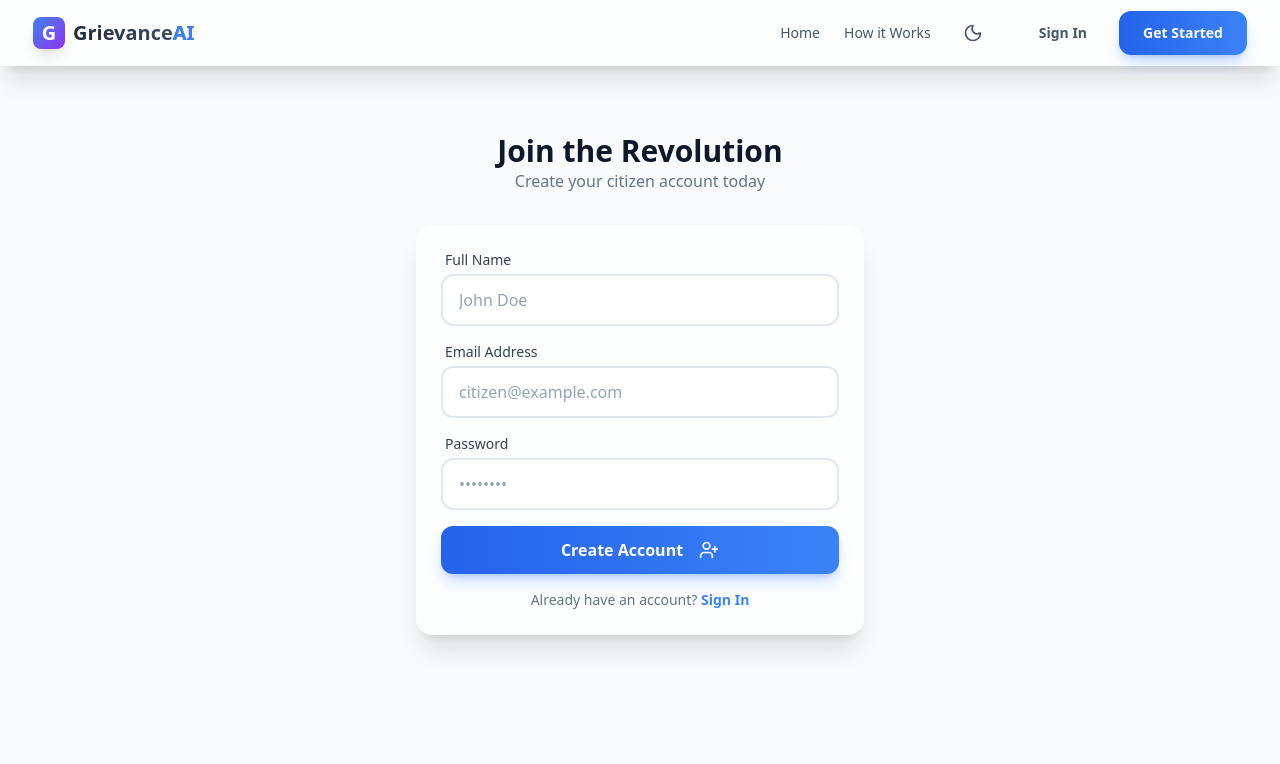
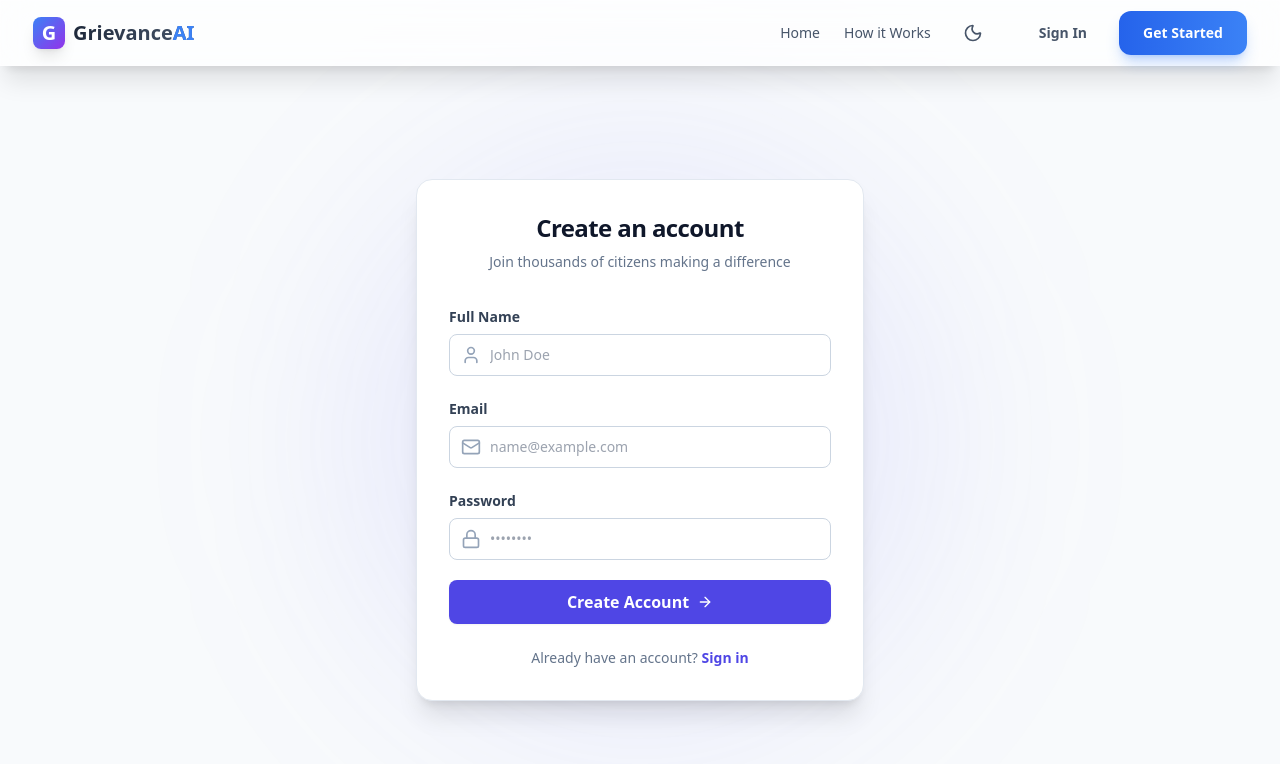
Before and after one commit to Aditya06pandey1368/AI-Grievance-System, a React (Vite) app in the folder client/: page /register in a window 1280 px wide. Shown: the top 764 px of the page. Built offline with nearby package versions, Linux system fonts and the light colour scheme.

Commit message:
Improved UI of Register.jsx

```diff
--- a/client/src/pages/common/Login.jsx
+++ b/client/src/pages/common/Login.jsx
@@ -32,7 +32,7 @@ const Login = () => {
   };
 
   return (
-    <div className="min-h-screen bg-slate-50 dark:bg-[#0B1120] font-sans text-slate-900 dark:text-white transition-colors duration-300">
+    <div className=" pt-20 min-h-screen bg-slate-50 dark:bg-[#0B1120] font-sans text-slate-900 dark:text-white transition-colors duration-300">
       <Navbar />
 
       <div className="flex items-center justify-center min-h-[calc(100vh-80px)] px-4 sm:px-6 relative">
--- a/client/src/pages/common/Register.jsx
+++ b/client/src/pages/common/Register.jsx
@@ -1,12 +1,9 @@
 import { useState } from "react";
 import { Link, useNavigate } from "react-router-dom";
 import { motion } from "framer-motion";
-import { UserPlus } from "lucide-react";
+import { User, Mail, Lock, ArrowRight, Loader2 } from "lucide-react";
 import { toast } from "react-hot-toast";
 import api from "../../services/api";
-import Input from "../../components/ui/Input";
-import Button from "../../components/ui/Button";
-import Card from "../../components/ui/Card";
 import Navbar from "../../components/layout/Navbar";
 
 const Register = () => {
@@ -30,49 +27,96 @@ const Register = () => {
   };
 
   return (
-    <div className="min-h-screen bg-slate-50 dark:bg-dark-bg transition-colors duration-300">
+    <div className="min-h-screen pt-20 bg-slate-50 dark:bg-[#0B1120] font-sans text-slate-900 dark:text-white transition-colors duration-300">
       <Navbar />
-      <div className="pt-24 pb-12 px-4 flex flex-col items-center justify-center min-h-[calc(100vh-80px)]">
+
+      <div className="flex  items-center justify-center min-h-[calc(100vh-80px)] px-4 sm:px-6 relative">
+
+        {/* Subtle Background Glow */}
+        <div className="absolute top-1/2 left-1/2 -translate-x-1/2 -translate-y-1/2 w-[600px] h-[600px] bg-indigo-500/10 dark:bg-indigo-500/5 rounded-full blur-[100px] pointer-events-none" />
+
         <motion.div
-          initial={{ opacity: 0, scale: 0.95 }}
-          animate={{ opacity: 1, scale: 1 }}
-          className="w-full max-w-md"
+          initial={{ opacity: 0, y: 10 }}
+          animate={{ opacity: 1, y: 0 }}
+          transition={{ duration: 0.4 }}
+          className="w-full max-w-md bg-white dark:bg-slate-900 rounded-2xl shadow-xl border border-slate-200 dark:border-slate-800 p-8 relative z-10"
         >
           <div className="text-center mb-8">
-            <h1 className="text-3xl font-bold text-slate-900 dark:text-white">Join the Revolution</h1>
-            <p className="text-slate-500">Create your citizen account today</p>
+            <h1 className="text-2xl font-bold tracking-tight mb-2">Create an account</h1>
+            <p className="text-slate-500 dark:text-slate-400 text-sm">
+              Join thousands of citizens making a difference
+            </p>
           </div>
 
-          <Card>
-            <form onSubmit={handleSubmit} className="space-y-4">
-              <Input
-                label="Full Name"
+          <form onSubmit={handleSubmit} className="space-y-5">
+
+            {/* Name Field */}
+            <div className="space-y-1.5">
+              <label className="text-sm font-semibold text-slate-700 dark:text-slate-300">Full Name</label>
+              <div className="relative">
+                <User className="absolute left-3 top-1/2 -translate-y-1/2 w-5 h-5 text-slate-400" />
+                <input
+                  type="text"
                   placeholder="John Doe"
+                  className="w-full pl-10 pr-4 py-2.5 bg-white dark:bg-slate-950 border border-slate-300 dark:border-slate-700 rounded-lg focus:ring-2 focus:ring-indigo-500 focus:border-indigo-500 outline-none transition-all text-sm font-medium"
                   value={formData.name}
                   onChange={(e) => setFormData({ ...formData, name: e.target.value })}
+                  required
                 />
-              <Input
-                label="Email Address"
+              </div>
+            </div>
+
+            {/* Email Field */}
+            <div className="space-y-1.5">
+              <label className="text-sm font-semibold text-slate-700 dark:text-slate-300">Email</label>
+              <div className="relative">
+                <Mail className="absolute left-3 top-1/2 -translate-y-1/2 w-5 h-5 text-slate-400" />
+                <input
                   type="email"
-                placeholder="citizen@example.com"
+                  placeholder="name@example.com"
+                  className="w-full pl-10 pr-4 py-2.5 bg-white dark:bg-slate-950 border border-slate-300 dark:border-slate-700 rounded-lg focus:ring-2 focus:ring-indigo-500 focus:border-indigo-500 outline-none transition-all text-sm font-medium"
                   value={formData.email}
                   onChange={(e) => setFormData({ ...formData, email: e.target.value })}
+                  required
                 />
-              <Input
-                label="Password"
+              </div>
+            </div>
+
+            {/* Password Field */}
+            <div className="space-y-1.5">
+              <label className="text-sm font-semibold text-slate-700 dark:text-slate-300">Password</label>
+              <div className="relative">
+                <Lock className="absolute left-3 top-1/2 -translate-y-1/2 w-5 h-5 text-slate-400" />
+                <input
                   type="password"
                   placeholder="••••••••"
+                  className="w-full pl-10 pr-4 py-2.5 bg-white dark:bg-slate-950 border border-slate-300 dark:border-slate-700 rounded-lg focus:ring-2 focus:ring-indigo-500 focus:border-indigo-500 outline-none transition-all text-sm font-medium"
                   value={formData.password}
                   onChange={(e) => setFormData({ ...formData, password: e.target.value })}
+                  required
                 />
-              <Button isLoading={isLoading} className="w-full mt-2">
-                Create Account <UserPlus className="w-5 h-5 ml-2" />
-              </Button>
+              </div>
+            </div>
+
+            {/* Submit Button */}
+            <button
+              disabled={isLoading}
+              className="w-full flex items-center justify-center py-2.5 px-4 bg-indigo-600 hover:bg-indigo-700 text-white font-semibold rounded-lg shadow-sm hover:shadow transition-all disabled:opacity-70 disabled:cursor-not-allowed"
+            >
+              {isLoading ? (
+                <Loader2 className="w-5 h-5 animate-spin" />
+              ) : (
+                <>Create Account <ArrowRight className="w-4 h-4 ml-2" /></>
+              )}
+            </button>
           </form>
-            <p className="mt-4 text-center text-sm text-slate-500">
-              Already have an account? <Link to="/login" className="text-primary-500 font-bold hover:underline">Sign In</Link>
-            </p>
-          </Card>
+
+          <div className="mt-6 text-center text-sm">
+            <span className="text-slate-500 dark:text-slate-400">Already have an account? </span>
+            <Link to="/login" className="font-semibold text-indigo-600 dark:text-indigo-400 hover:underline">
+              Sign in
+            </Link>
+          </div>
         </motion.div>
       </div>
     </div>
```
Lines whose indentation alone changed are shown as unchanged.
